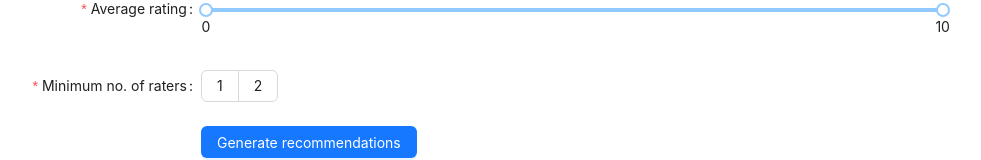
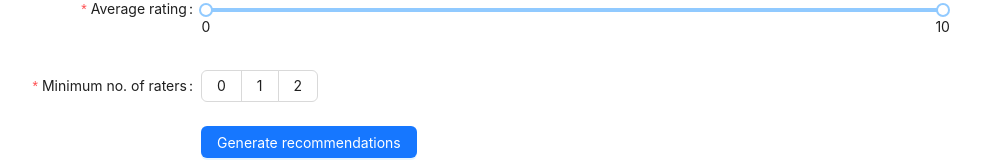
Before and after one commit to jxiao/CIS450-Final-Project, a React (Create React App) app in the folder client/: page /recommendation in a window 1280 px wide. Shown: the part 151-311 px from the top of the page, without its empty margins (119-1100 px from the left). Built offline with nearby package versions, Linux system fonts and the light colour scheme.

Commit message:
updating genres and numraters

```diff
--- a/client/src/components/Recommendations.js
+++ b/client/src/components/Recommendations.js
@@ -23,7 +23,22 @@ const formItemLayout = {
 function Recommendations() {
   const onFinish = (values) => {
     console.log('Received values of form: ', values);
+    const fetchResults = async () => {
+      // const results = await getSearch({
+      //   search: searchText,
+      // });
+      // console.log("ran search");
+      // const newArr = results.data.results.map((item, i) => ({
+      //   ...item,
+      //   key: i,
+      // }));
+      // setData(newArr);
+      // console.log(newArr);
+    };
+    fetchResults();
   };
+
+
   return (
     <Form
       name="validate_other"
@@ -80,9 +95,9 @@ function Recommendations() {
         ]}
       >
         <Select mode="multiple" placeholder="Please select your preferred genres">
-          <Option value="red">Red</Option>
-          <Option value="green">Green</Option>
-          <Option value="blue">Blue</Option>
+          <Option value="biography">Biography</Option>
+          <Option value="fiction">Fiction</Option>
+          <Option value="nonfiction">Nonfiction</Option>
         </Select>
       </Form.Item>
 
@@ -119,8 +134,9 @@ function Recommendations() {
         ]}
       >
         <Radio.Group>
-          <Radio.Button value="a">1</Radio.Button>
-          <Radio.Button value="b">2</Radio.Button>
+          <Radio.Button value="a">0</Radio.Button>
+          <Radio.Button value="b">1</Radio.Button>
+          <Radio.Button value="c">2</Radio.Button>
         </Radio.Group>
       </Form.Item>
 
```
